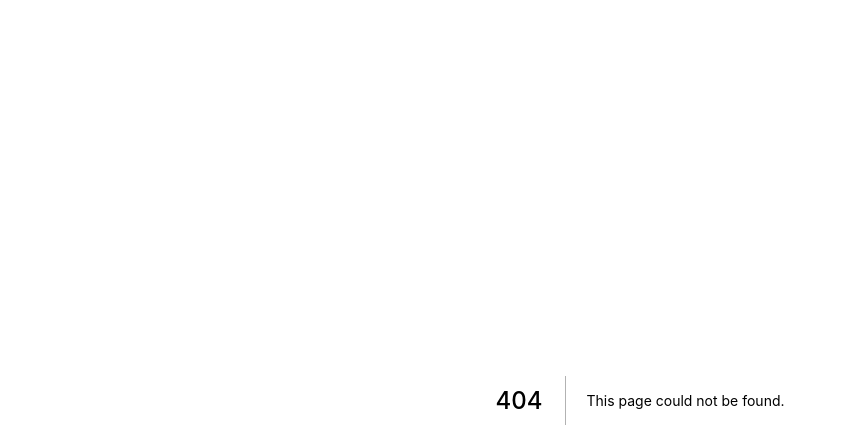
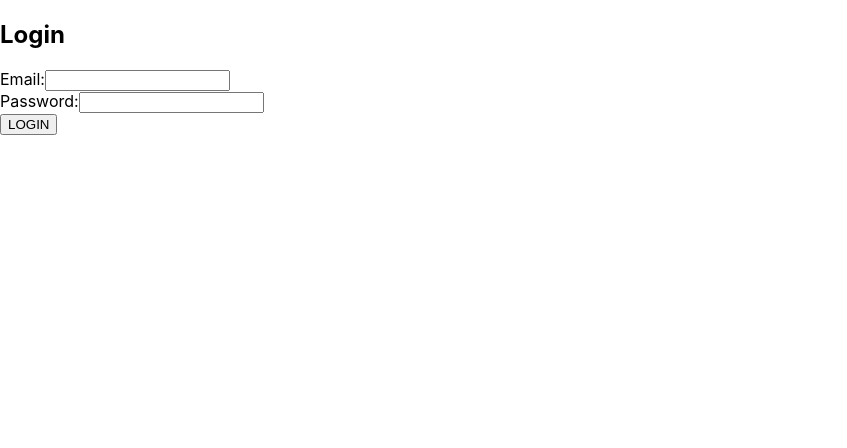
Before and after one commit to kyroath/idemy, a Next.js app in the folder client/: page /login in a window 1280 px wide. Before the commit this address had no page. Shown: the top 448 px of the page, without its empty margins (0-847 px from the left). Built offline with nearby package versions, Linux system fonts and the light colour scheme.

Commit message:
Start Implementing Login Page

```diff
--- /dev/null
+++ b/client/LoginForm.js
@@ -0,0 +1,25 @@
+import React from 'react';
+
+
+
+function LoginForm(){
+    return (
+        <form>
+            <div className = "form-inner">
+                <h2>Login</h2>
+                <div className = "form-group">
+                    <label htmlFor="name">Name:</label>
+                    <input type = "text" name = "name" id = "name" />
+                    </div>
+                <div className = "form-group">
+                    <label htmlFor = "email">Email:</label>
+                    <input type = "text" name = "email" id = "email" />
+                </div>
+                <div className = "form-group">
+                    <label htmlFor="password">Password:</label>
+                    <input type = "text" name = "password" id = "password" />
+                    </div>
+            </div>
+        </form>
+    )
+}
--- /dev/null
+++ b/client/components/LoginForm.js
@@ -0,0 +1,30 @@
+import { useState } from 'react';
+
+
+function LoginForm({ Login, Error }) {
+
+    const [details, setDetails] = useState({ email: "", password: "" });
+
+    const submitHandler = e => {
+        e.preventDefault();
+        Login(details);
+    }
+    return (
+        <form onSubmit={submitHandler}>
+            <div className="form-inner">
+                <h2>Login</h2>
+                <div className="form-group">
+                    <label htmlFor="email">Email:</label>
+                    <input type="text" name="email" id="email" onChange={e => setDetails({ ...details, email: e.target.value })} value={details.email}></input>
+                </div>
+                <div className="form-group">
+                    <label htmlFor="password">Password:</label>
+                    <input type="text" name="password" id="password" onChange={e => setDetails({ ...details, password: e.target.value })} value={details.password}></input>
+                </div>
+                <input type="submit" value="LOGIN"></input>
+            </div>
+        </form>
+    )
+}
+
+export default LoginForm
--- a/client/pages/_app.js
+++ b/client/pages/_app.js
@@ -1,7 +1,9 @@
 import '../styles/globals.css'
+import React from 'react';
+function MyApp({ Component, pageProps }) {
 
-function MyApp({ Component, pageProps }) {
   return <Component {...pageProps} />
+
 }
 
 export default MyApp
--- /dev/null
+++ b/client/pages/login.js
@@ -0,0 +1,46 @@
+import { useState } from "react";
+import LoginForm from '../components/LoginForm';
+
+function Login() {
+
+    const adminUser = {
+        email: "ahmet",
+        password: "1234"
+    }
+
+    const [user, setUser] = useState({ email: "" });
+    const [error, setError] = useState("");
+
+    const Login = details => {
+        if (details.email == adminUser.email && details.password == adminUser.password){
+            console.log("You are logged in !");
+            setUser({
+                email: details.email,
+                password: details.password
+            });
+        }
+        else{
+            console.log("Invaild email/password !");
+            setError("Invaild email/password !");
+        }
+        console.log(details);
+    }
+
+    const Logout = details => {
+        setUser({email: "", password: ""});
+    }
+
+    return (
+        <div>
+            {(user.email != "") ? (
+                <div className="welcome">
+                    <h2>Welcome, <span>{user.email}</span></h2>
+                    <button onClick={Logout}>Logout</button>
+                </div>
+            ) : (
+                <LoginForm Login={Login} error={error} />
+            )} </div >
+    )
+}
+
+export default Login
```
Also changed, not shown: 2 other files (tests, documents, lock files or other folders).
